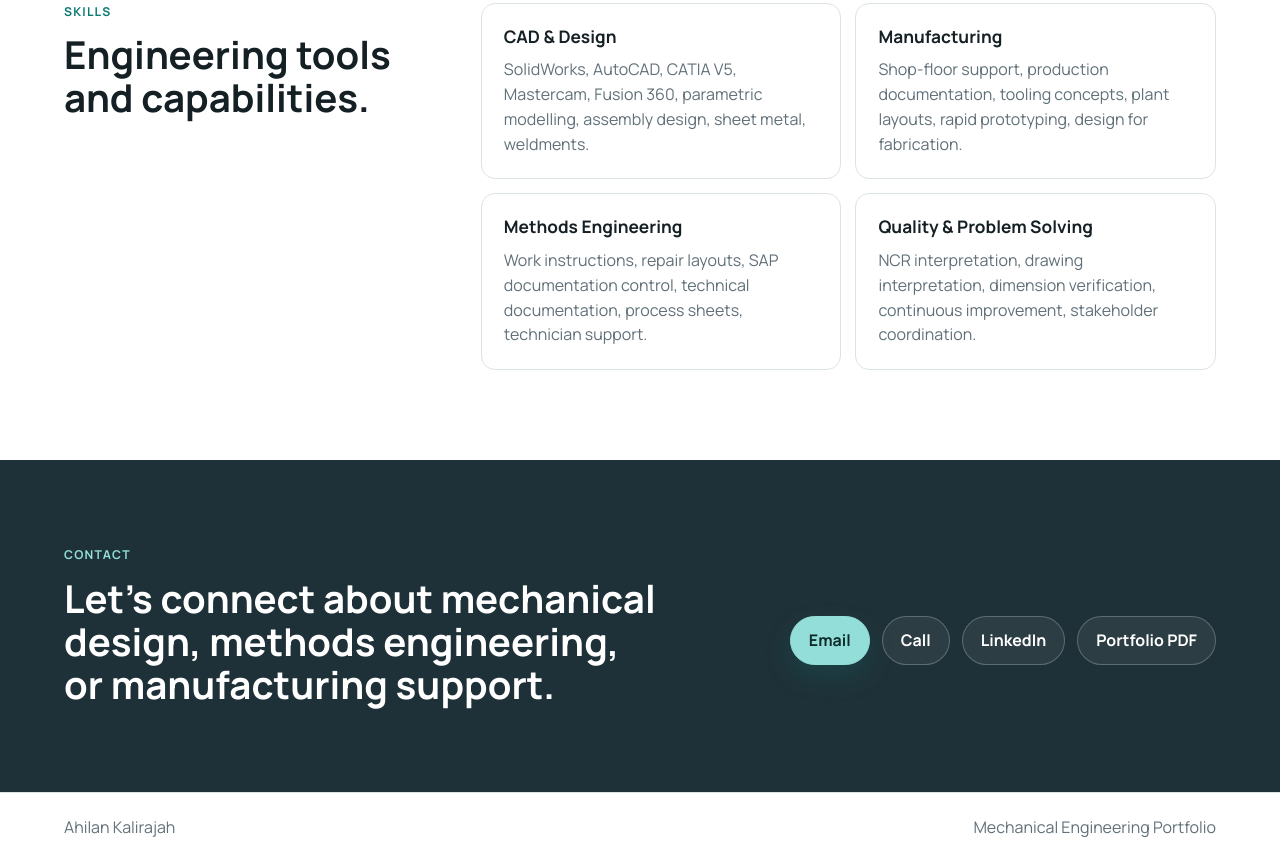
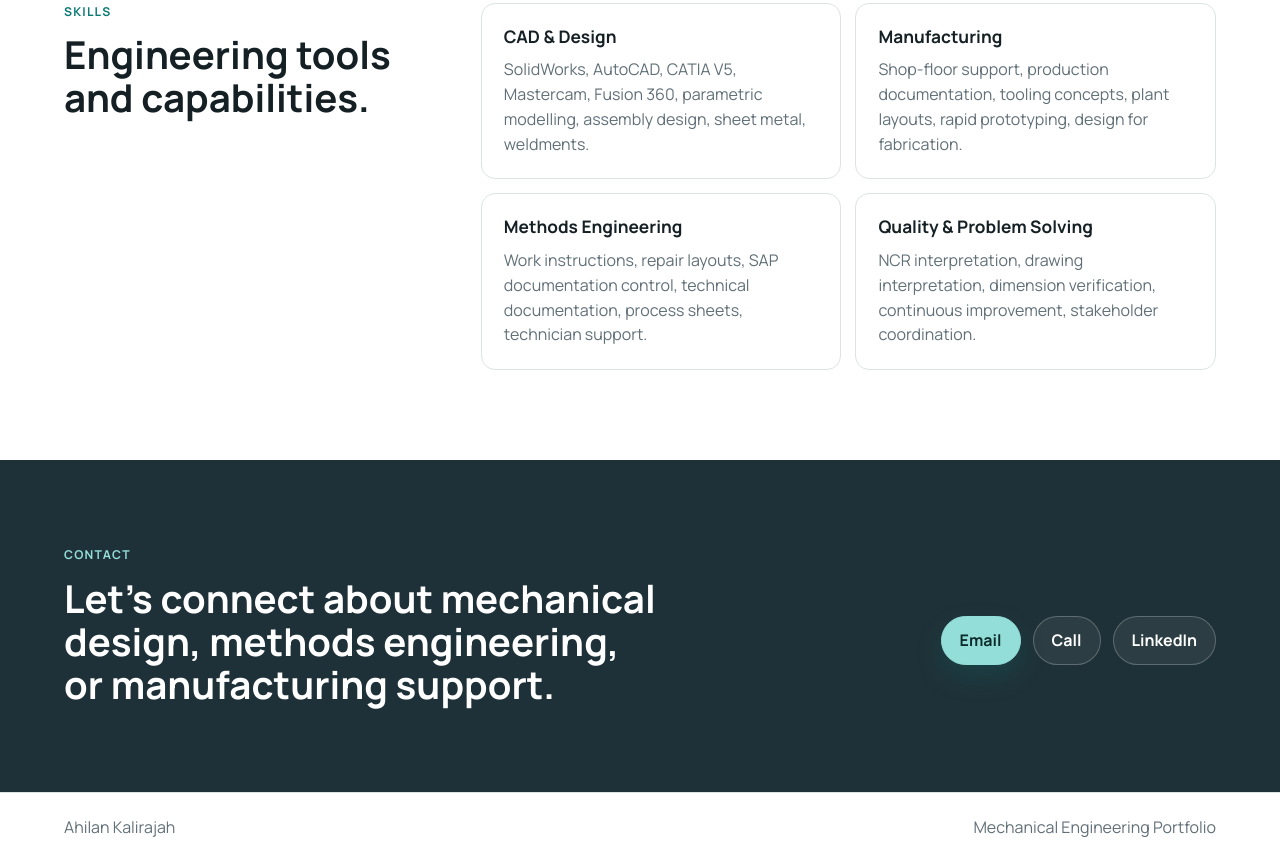
Before and after one commit to AhilanKalirajah/Engineering-Portfolio, a plain HTML site: page index.html in a window 1280 px wide. Shown: the part 4214-5075 px from the top of the page. Drawn offline with Linux system fonts and the light colour scheme.

Commit message:
Update index.html

```diff
--- a/index.html
+++ b/index.html
@@ -182,7 +182,6 @@
           <a class="button primary" href="mailto:ahilan.kalirajah@gmail.com">Email</a>
           <a class="button secondary" href="tel:+16474595160">Call</a>
           <a class="button secondary" href="https://www.linkedin.com/in/ahilankalirajah/">LinkedIn</a>
-          <a class="button secondary" href="Portfolio.pdf">Portfolio PDF</a>
         </div>
       </section>
     </main>
```
